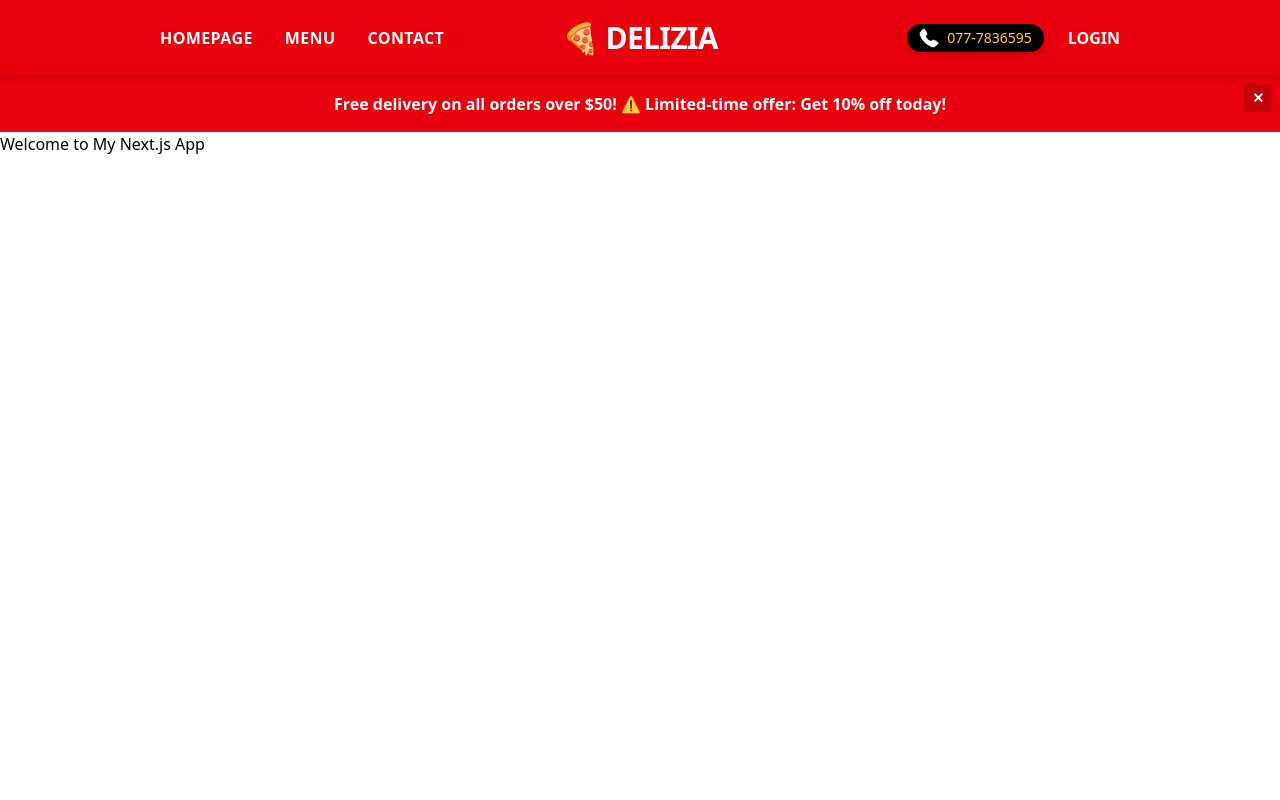
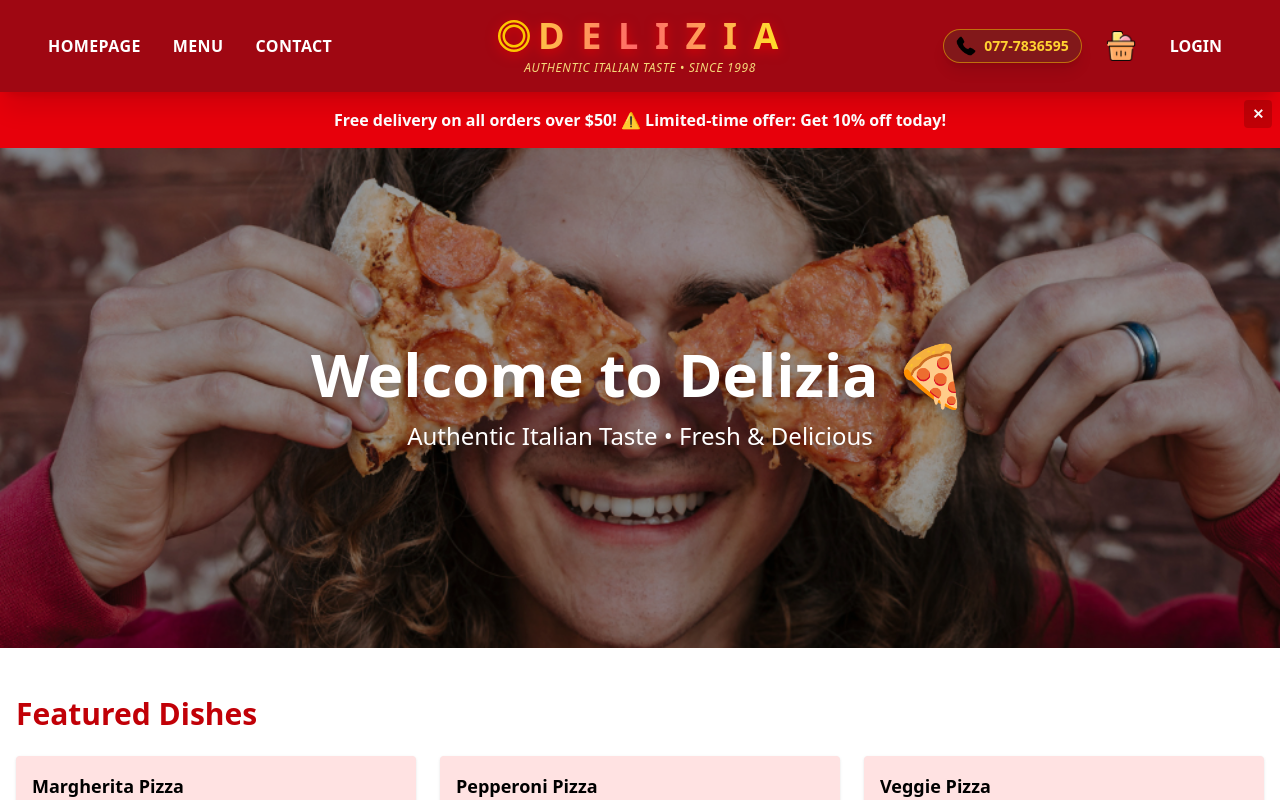
Before and after one commit to hiruranasinghe/restaurant-website-nextjs, a Next.js app: page / in a window 1280 px wide. Shown: the top 800 px of the page. Built offline with nearby package versions, Linux system fonts and the light colour scheme.

Commit message:
Modify homepage

```diff
--- a/app/components/Carticon.tsx
+++ b/app/components/Carticon.tsx
@@ -0,0 +1,19 @@
+import Image from "next/image";
+import Link from "next/link";
+
+export default function Carticon({ count = 0 }: { count?: number }) {
+  return (
+    <Link href="/cart">
+      <div className="relative cursor-pointer hover:scale-110 transition-transform">
+        <Image src="/cart.png" alt="Cart Icon" width={30} height={30} />
+
+        {/* Badge for item count */}
+        {count > 0 && (
+          <span className="absolute -top-2 -right-2 bg-red-700 text-white text-xs w-5 h-5 flex items-center justify-center rounded-full shadow-md">
+            {count}
+          </span>
+        )}
+      </div>
+    </Link>
+  );
+}
--- /dev/null
+++ b/app/components/Featured.tsx
@@ -0,0 +1,24 @@
+// app/components/Featured.tsx
+import React from "react";
+
+export default function Featured() {
+  return (
+    <section className="my-12 max-w-7xl mx-auto px-4">
+      <h2 className="text-3xl font-bold text-red-700 mb-6">Featured Dishes</h2>
+      <div className="grid grid-cols-1 sm:grid-cols-2 md:grid-cols-3 gap-6">
+        <div className="bg-red-100 p-4 rounded shadow hover:scale-105 transition-transform">
+          <h3 className="font-semibold text-lg">Margherita Pizza</h3>
+          <p className="text-sm text-gray-700">Classic Italian pizza with fresh basil and mozzarella.</p>
+        </div>
+        <div className="bg-red-100 p-4 rounded shadow hover:scale-105 transition-transform">
+          <h3 className="font-semibold text-lg">Pepperoni Pizza</h3>
+          <p className="text-sm text-gray-700">Spicy pepperoni with tomato sauce and cheese.</p>
+        </div>
+        <div className="bg-red-100 p-4 rounded shadow hover:scale-105 transition-transform">
+          <h3 className="font-semibold text-lg">Veggie Pizza</h3>
+          <p className="text-sm text-gray-700">Loaded with fresh vegetables and mozzarella cheese.</p>
+        </div>
+      </div>
+    </section>
+  );
+}
--- a/app/components/Menu.tsx
+++ b/app/components/Menu.tsx
@@ -3,7 +3,7 @@
 import React, { useState } from "react";
 import Image from "next/image";
 import Link from "next/link";
-
+import Carticon from "./Carticon";
 
 const links = [
   { id: 1, title: "Homepage", url: "/" },
@@ -14,53 +14,66 @@ const links = [
 
 const Menu = () => {
   const [open, setOpen] = useState(false);
-  const user = false; // Replace with actual auth logic
+  const user = false;
+
+  const toggleMenu = () => {
+    setOpen(!open);
+    if (!open) document.body.classList.add("overflow-hidden");
+    else document.body.classList.remove("overflow-hidden");
+  };
 
   return (
     <div className="relative">
-      {/* Hamburger / Close Button */}
       <Image
         src={open ? "/close.png" : "/open.png"}
         alt="Menu Toggle"
-        width={24}
-        height={24}
-        className="cursor-pointer z-50 relative"
-        onClick={() => setOpen(!open)}
+        width={30}
+        height={30}
+        className="cursor-pointer z-[10000] relative"
+        onClick={toggleMenu}
       />
 
-      {/* Mobile Menu Overlay */}
-      {open && (
-        <div className="fixed inset-0 bg-red-600 bg-opacity-95 flex flex-col items-center justify-center gap-10 text-white text-3xl z-40 transition-all duration-300">
+      {/* Drawer */}
+      <div
+        className={`fixed top-0 right-0 w-3/4 max-w-sm h-full bg-red-600 text-white flex flex-col gap-10 pt-28 text-2xl font-semibold transition-transform duration-500 ease-in-out z-[9999] ${
+          open ? "translate-x-0" : "translate-x-full"
+        }`}
+      >
         {links.map((item) => (
           <Link
             href={item.url}
             key={item.id}
-              onClick={() => setOpen(false)}
-              className="hover:text-yellow-300 transition-colors"
+            onClick={toggleMenu}
+            className="hover:text-yellow-300 pl-8"
           >
             {item.title}
           </Link>
         ))}
 
-          {/* Auth Link */}
         <Link
           href={user ? "/orders" : "/login"}
-            onClick={() => setOpen(false)}
-            className="hover:text-yellow-300 transition-colors"
+          onClick={toggleMenu}
+          className="hover:text-yellow-300 pl-8"
         >
           {user ? "Orders" : "Login"}
         </Link>
 
-          {/* Cart Link */}
         <Link
           href="/cart"
-            onClick={() => setOpen(false)}
-            className="flex items-center gap-2 hover:text-yellow-300 transition-colors"
+          onClick={toggleMenu}
+          className="flex items-center gap-3 hover:text-yellow-300 pl-8"
         >
-
-            Cart
+          <Carticon />
+          <span>Cart</span>
         </Link>
       </div>
+
+      {/* Overlay */}
+      {open && (
+        <div
+          onClick={toggleMenu}
+          className="fixed inset-0 bg-black/80 backdrop-blur-sm z-[9998]"
+        />
       )}
     </div>
   );
--- a/app/components/Navbar.tsx
+++ b/app/components/Navbar.tsx
@@ -1,53 +1,113 @@
-// app/components/Navbar.tsx
+"use client";
+
 import React from "react";
 import Link from "next/link";
 import Image from "next/image";
+
 import Menu from "./Menu";
+import Carticon from "./Carticon";
+
+// 🍕 Simple Pizza Slice SVG Component - Enhanced with a title for accessibility
+const PizzaIcon = ({ className }: { className?: string }) => (
+  <svg
+    className={className}
+    xmlns="http://www.w3.org/2000/svg"
+    viewBox="0 0 512 512"
+    fill="currentColor"
+    aria-hidden="true" // Indicate it's decorative
+  >
+    <title>Pizza Slice Icon</title>
+    <path d="M256 0C114.624 0 0 114.624 0 256s114.624 256 256 256 256-114.624 256-256S397.376 0 256 0zm0 472c-119.104 0-216-96.896-216-216S136.896 40 256 40s216 96.896 216 216-96.896 216-216 216zm0-400c-101.696 0-184 82.304-184 184s82.304 184 184 184 184-82.304 184-184-82.304-184-184-184zm0 328c-79.528 0-144-64.472-144-144s64.472-144 144-144 144 64.472 144 144-64.472 144-144 144z"/>
+  </svg>
+);
 
 const Navbar = () => {
+  // Use a proper state management approach for 'user' in a real app
   const user = false;
 
   return (
-    <nav className="bg-red-600 text-white uppercase shadow-md sticky top-0 z-50">
-      <div className="max-w-7xl mx-auto flex items-center justify-between px-4 py-3 md:py-5 lg:px-20 xl:px-40">
+    // Use the semantic <header> tag for the main site navigation/branding
+    <header className="bg-red-800 text-white uppercase shadow-xl sticky top-0 z-50">
+      <div className="max-w-7xl mx-auto flex items-center justify-between px-4 py-3 md:py-4 lg:px-8 xl:px-12 2xl:px-0"> {/* Refined padding/max-width */}
 
         {/* LEFT LINKS - Desktop */}
-        <div className="hidden md:flex gap-8 flex-1 font-semibold tracking-wide">
-          <Link href="/" className="hover:text-yellow-300 transition-colors">Homepage</Link>
-          <Link href="/menu" className="hover:text-yellow-300 transition-colors">Menu</Link>
-          <Link href="/contact" className="hover:text-yellow-300 transition-colors">Contact</Link>
+        {/* Use <nav> for navigation links */}
+        <nav className="hidden md:flex gap-8 flex-1 font-semibold tracking-wide" aria-label="Primary Navigation">
+          <Link href="/" className="hover:text-yellow-300 transition-colors duration-200 ease-in-out py-1">Homepage</Link>
+          <Link href="/menu" className="hover:text-yellow-300 transition-colors duration-200 ease-in-out py-1">Menu</Link>
+          <Link href="/contact" className="hover:text-yellow-300 transition-colors duration-200 ease-in-out py-1">Contact</Link>
+        </nav>
+
+        {/* LOGO & BRANDING */}
+        <div className="flex-1 text-center flex flex-col items-center justify-center min-w-[200px]"> {/* Added min-width to stabilize layout */}
+          <Link
+            href="/"
+            aria-label="Delizia Homepage"
+            // Adjusted for better visual impact and responsiveness
+            className="text-3xl md:text-4xl font-extrabold tracking-widest
+            bg-gradient-to-r from-yellow-300 via-red-400 to-yellow-300
+            bg-clip-text text-transparent drop-shadow-[0_3px_6px_rgba(255,0,0,0.7)]
+            hover:scale-105 hover:drop-shadow-[0_6px_12px_rgba(255,215,0,0.9)]
+            transition-all duration-300 ease-in-out flex items-center justify-center gap-2"
+          >
+            <PizzaIcon className="w-8 h-8 text-yellow-400 transform rotate-45" /> {/* Slight rotation for flair */}
+            D E L I Z I A
+          </Link>
+
+          {/* Tagline */}
+          <p className="text-[10px] mt-1 md:text-xs italic text-yellow-200 font-medium tracking-wider opacity-90">
+            Authentic Italian Taste • Since 1998
+          </p>
         </div>
 
-        {/* LOGO */}
-        <div className="flex-1 text-center text-2xl md:text-3xl font-extrabold tracking-tight">
-          <Link href="/" className="hover:text-yellow-200 transition-colors">
-            🍕 Delizia
-          </Link>
-        </div>
-
-        {/* RIGHT LINKS - Desktop */}
+        {/* RIGHT ACTIONS - Desktop */}
         <div className="hidden md:flex gap-6 items-center justify-end flex-1">
-          {/* Contact Info */}
-          <div className="flex items-center gap-2 bg-black text-red-700 px-3 py-1 rounded-full shadow-md">
-            <Image src="/phone.png" alt="Phone" width={20} height={20} />
-            <span className="text-sm font-medium text-amber-300">077-7836595</span>
+          {/* Contact Info - Optimized for better contrast/visibility */}
+          <div className="flex items-center gap-2 bg-red-900 border border-yellow-400/50 px-3 py-1.5 rounded-full shadow-lg cursor-default transition-colors hover:bg-red-700/80">
+            {/* Added Next/Image quality and layout props */}
+            <Image
+              src="/phone.png"
+              alt="Phone icon"
+              width={20}
+              height={20}
+              quality={80}
+              className="filter invert sepia saturate-150 hue-rotate-100" // Added a filter for visual consistency
+            />
+            <span className="text-sm font-semibold text-amber-300 tracking-normal whitespace-nowrap">
+              077-7836595
+            </span>
           </div>
 
-          {/* Auth Links */}
-          {!user ? (
-            <Link href="/login" className="hover:text-yellow-300 font-semibold transition-colors">Login</Link>
-          ) : (
-            <Link href="/orders" className="hover:text-yellow-300 font-semibold transition-colors">Orders</Link>
-          )}
+          {/* Cart Icon */}
+          <Carticon />
+
+          {/* Auth Link - Semantic wrapping of navigation */}
+          <nav aria-label="Authentication Links">
+            {!user ? (
+              <Link
+                href="/login"
+                className="hover:text-yellow-300 font-semibold transition-colors border-2 border-transparent hover:border-yellow-300 py-1 px-2 rounded-lg"
+              >
+                Login
+              </Link>
+            ) : (
+              <Link
+                href="/orders"
+                className="hover:text-yellow-300 font-semibold transition-colors border-2 border-transparent hover:border-yellow-300 py-1 px-2 rounded-lg"
+              >
+                Orders
+              </Link>
+            )}
+          </nav>
         </div>
 
         {/* MOBILE MENU */}
-        <div className="md:hidden">
+        <div className="md:hidden flex items-center gap-4">
+          <Carticon />
           <Menu />
         </div>
-
       </div>
-    </nav>
+    </header>
   );
 };
 
--- /dev/null
+++ b/app/components/Offer.tsx
@@ -0,0 +1,7 @@
+import React from 'react'
+
+export default function Offer() {
+  return (
+    <div>Offer</div>
+  )
+}
--- /dev/null
+++ b/app/components/slider.tsx
@@ -0,0 +1,25 @@
+// app/components/Slider.tsx
+import React from "react";
+
+export default function Slider() {
+  return (
+    <section className="relative w-full h-[400px] md:h-[500px] flex items-center justify-center overflow-hidden">
+
+
+      <div className="absolute w-full h-full bg-[url('/slide1.png')] bg-cover bg-center"></div>
+
+      {/* Overlay (optional for darker text visibility) */}
+      <div className="absolute w-full h-full bg-black/30"></div>
+
+      {/* Text Content */}
+      <div className="relative z-10 text-center text-white px-4">
+        <h1 className="text-4xl md:text-6xl font-extrabold drop-shadow-lg">
+          Welcome to Delizia 🍕
+        </h1>
+        <p className="mt-4 text-lg md:text-2xl drop-shadow-md">
+          Authentic Italian Taste • Fresh & Delicious
+        </p>
+      </div>
+    </section>
+  );
+}
--- a/app/page.tsx
+++ b/app/page.tsx
@@ -1,11 +1,11 @@
-import Image from "next/image";
+import Slider from "./components/slider";
+import Featured from "./components/Featured";
 
 export default function Home() {
   return (
-
     <main>
-      <h1>Welcome to My Next.js App</h1>
-
+      <Slider />  {/* Capital S */}
+      <Featured />
     </main>
   );
 }
```
Lines whose indentation alone changed are shown as unchanged.
